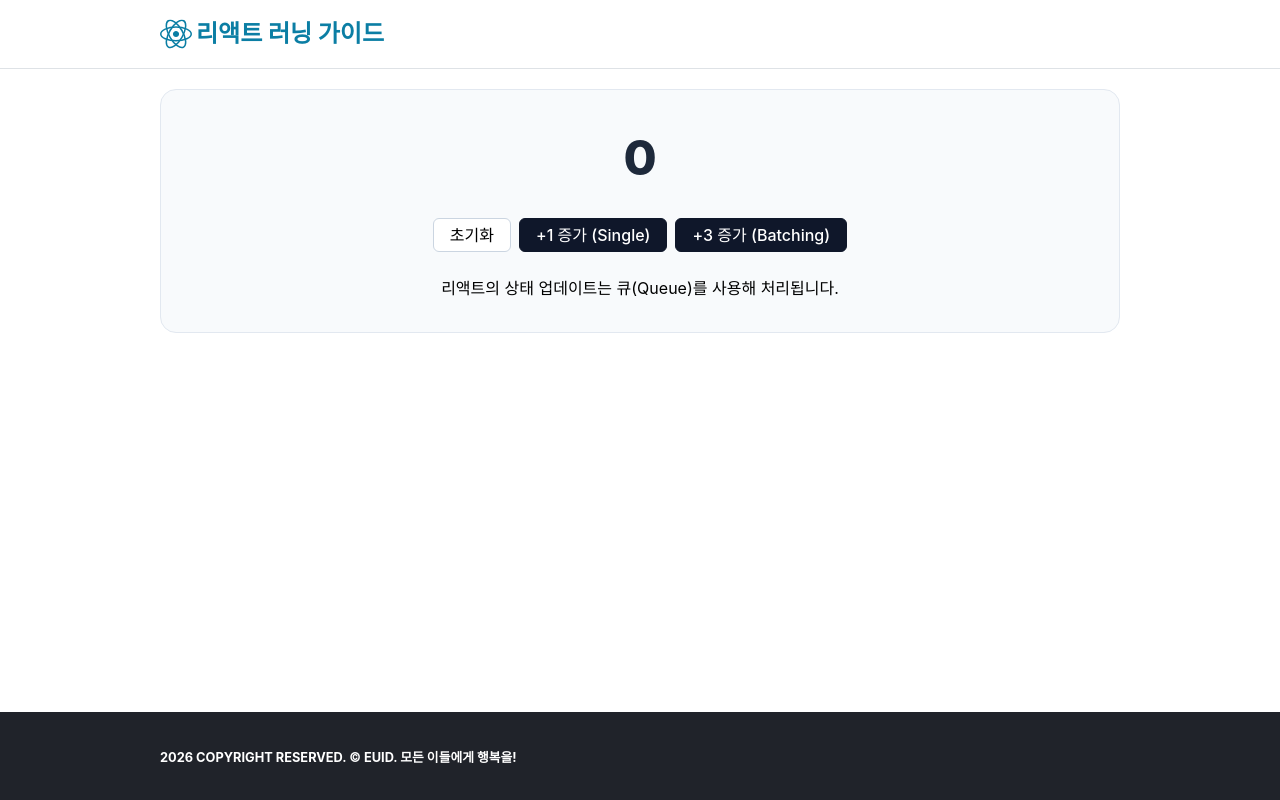
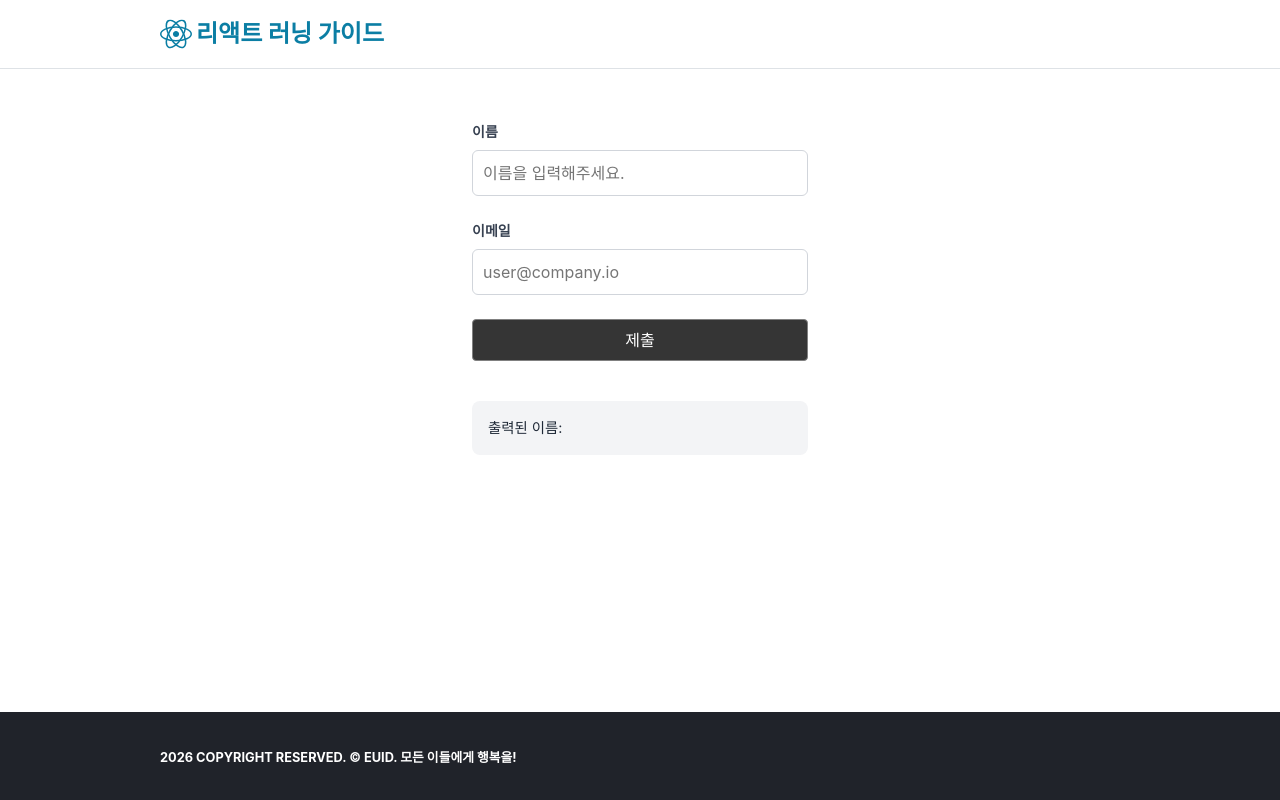
Before and after one commit to jyeonleee/likelion-16th-react, a React (Vite) app in the folder learning-react/02-State-이벤트-핸들링/: page / in a window 1280 px wide. Built offline with nearby package versions, Linux system fonts and the light colour scheme.

Commit message:
learn. 타입 단언과 제어되지 않은 컴포넌트 설계

```diff
--- a/learning-react/02-State-이벤트-핸들링/src/app/index.tsx
+++ b/learning-react/02-State-이벤트-핸들링/src/app/index.tsx
@@ -1,5 +1,5 @@
 import { Footer, Header, Image, Wrapper } from '@/components'
-import { UpdateState } from '@/learns'
+import { ControlledComponent } from '@/learns'
 import S from './style.module.css'
 
 export default function App() {
@@ -14,7 +14,7 @@
 
       <div className={S.main}>
         <Wrapper>
-          <UpdateState />
+          <ControlledComponent />
         </Wrapper>
       </div>
 
--- a/learning-react/02-State-이벤트-핸들링/src/learns/ControlledComponent/RegisterForm/index.tsx
+++ b/learning-react/02-State-이벤트-핸들링/src/learns/ControlledComponent/RegisterForm/index.tsx
@@ -1,5 +1,81 @@
 import S from './style.module.css'
 
+// (리액트에 의해) 제어된 컴포넌트 (Controlled Component)
+// (리액트에 의해) 제어되지 않은 컴포넌트 (Uncontrolled Component)
+
 export default function RegisterForm() {
-  return <form className={S.form}></form>
+
+  // 폼 제출 핸들러 작성
+  const handleSubmit = (e: React.SubmitEvent<HTMLFormElement>) => {
+    e.preventDefault() // 브라우저 기본 작동 방지
+
+    // form 요소 참조
+    const formElement = e.currentTarget
+    // formData 객체 생성
+    const formData = new FormData(formElement)
+
+    // formData 객체의 get() 메서드 사용해서 사용자 입력 값을 가져올 수 있음
+    // const username = formData.get('username')
+    // const useremail = formData.get('useremail')
+    // console.log(username, useremail)
+
+    // Object.fromEntries() 메서드를 사용해 폼 데이터를 일반 객체화
+    const { username, useremail } = Object.fromEntries(formData)
+    console.log(username, useremail)
+
+    // 사용자 입력 값을 서버에 전송 (서버에서 응답 받아 화면에 표시)
+
+  }
+
+  return (
+    <form className={S.form} onSubmit={handleSubmit}>
+      <div className={S.field}>
+        <label htmlFor="username" className={S.label}>
+          이름
+        </label>
+        <input
+          id="username"
+          name="username"
+          type="text"
+          className={S.input}
+          placeholder="이름을 입력해주세요."
+          onInput={(e) => {
+
+            // 개발자가 타입스크립트에게 해당 타입을
+            // 확신을 가지고 단언(assertion)해야 한다.
+            //
+            // 타입스크립트야.
+            // input은 EventTarget이 맞는데
+            // 더 정확히 말하면 'HTMLInputElement'란다.
+            const { value } = e.target as HTMLInputElement
+
+            console.log(value)
+
+            if (value.trim().length < 2) {
+              console.warn('이름 값은 2글자 이상 입력해야 해요!')
+            }
+          }}
+        />
+      </div>
+
+      <div className={S.field}>
+        <label htmlFor="useremail" className={S.label}>
+          이메일
+        </label>
+        <input
+          id="useremail"
+          name="useremail"
+          type="email"
+          className={S.input}
+          placeholder="user@company.io"
+        />
+      </div>
+
+      <button type="submit" className={S.button}>
+        제출
+      </button>
+
+      <p className={S.preview}>출력된 이름:</p>
+    </form>
+  )
 }
--- a/learning-react/02-State-이벤트-핸들링/src/learns/ControlledComponent/RegisterForm/style.module.css
+++ b/learning-react/02-State-이벤트-핸들링/src/learns/ControlledComponent/RegisterForm/style.module.css
@@ -37,6 +37,16 @@
     }
   }
 
+  .button {
+    background-color: hsla(0, 0%, 7%, 0.85);
+    color: #fff;
+    border-radius: 4px;
+
+    &:hover {
+      background-color: hsla(0, 0%, 7%, 1);
+    }
+  }
+
   .preview {
     margin-top: 1rem;
     padding: 1rem;
--- a/learning-react/02-State-이벤트-핸들링/src/learns/ControlledComponent/index.tsx
+++ b/learning-react/02-State-이벤트-핸들링/src/learns/ControlledComponent/index.tsx
@@ -1,5 +1,10 @@
+import RegisterForm from './RegisterForm'
 import S from './style.module.css'
 
 export default function ControlledComponent() {
-  return <div className={S.container}></div>
+  return (
+    <div className={S.container}>
+      <RegisterForm />
+    </div>
+  )
 }
--- a/learning-react/02-State-이벤트-핸들링/src/learns/UpdateState/BatchCounter/index.tsx
+++ b/learning-react/02-State-이벤트-핸들링/src/learns/UpdateState/BatchCounter/index.tsx
@@ -23,9 +23,9 @@
     // Batch '일괄적으로 한꺼번에' 업데이트
     // 조건: setCount 함수를 3번 사용
 
-    setCount((prevCount /* 0 */) => prevCount + 1 /* 0 + 1 = 1 */)
-    setCount((prevCount /* 1 */) => prevCount + 1 /* 1 + 1 = 2 */)
-    setCount((prevCount /* 2 */) => prevCount + 1 /* 2 + 1 = 3 */)
+    setCount((prevCount) => prevCount + 1) // 리액트! 설정한 다음 상태 값으로 화면 그려!
+    setCount((prevCount) => prevCount + 1) // 리액트! 설정한 다음 상태 값으로 화면 그려!
+    setCount((prevCount) => prevCount + 1) // 리액트! 설정한 다음 상태 값으로 화면 그려!
 
     // 현재 렌더링 시점
     // count = 0
--- a/learning-react/02-State-이벤트-핸들링/src/learns/index.ts
+++ b/learning-react/02-State-이벤트-핸들링/src/learns/index.ts
@@ -15,5 +15,6 @@
 export { default as UpdateState } from './UpdateState'
 
 // 5. 입력 동기화 : learn/ControlledComponent
+export { default as ControlledComponent } from './ControlledComponent'
 
 // 6. 스냅샷의 이해 : learn/StateIsSnapshot
```
